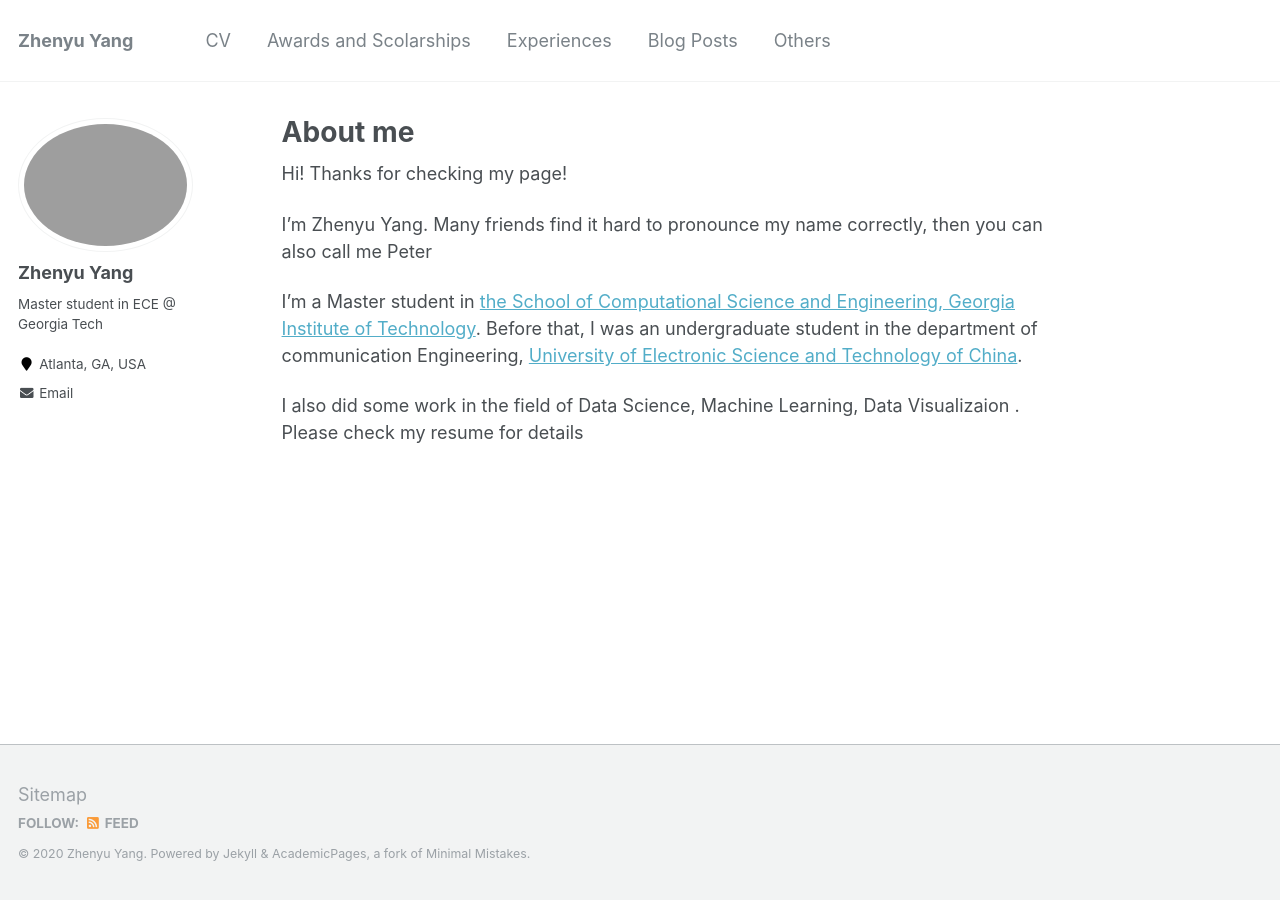
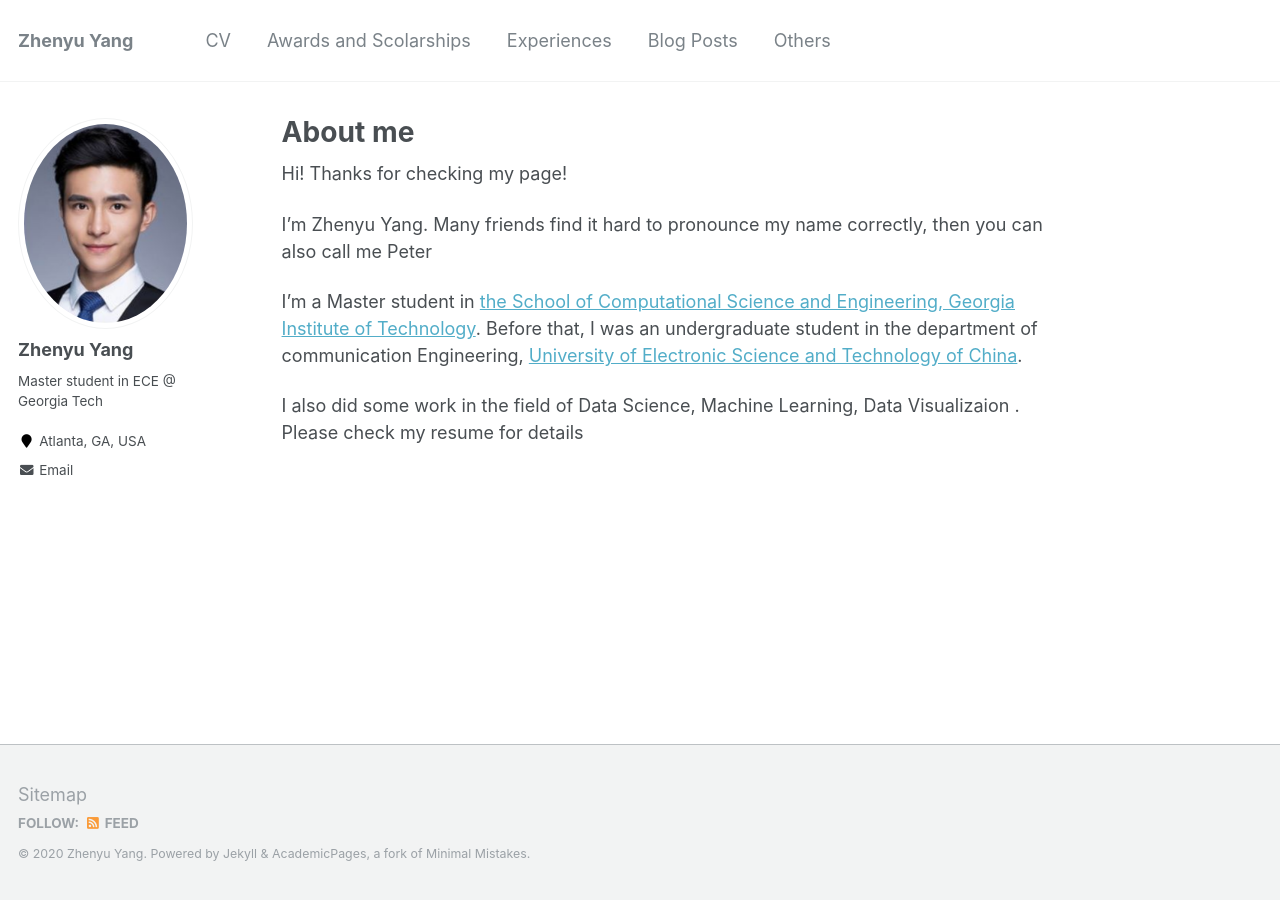
Before and after one commit to azpeteryang/azpeteryang.github.io, a Jekyll site: the page built from _pages/about.md, in a window 1280 px wide. Built offline with Jekyll 4.4.1, drawn with Linux system fonts in a browser that asks for light colours.

Commit message:
Update _config.yml

```diff
--- a/_config.yml
+++ b/_config.yml
@@ -81,7 +81,7 @@ analytics:
 # Site Author
 author:
   name             : "Zhenyu Yang"
-  avatar           : "Pictures.jpeg"
+  avatar           : "picture.jpeg"
   bio              : "Master student in ECE @ Georgia Tech"
   location         : "Atlanta, GA, USA"
   employer         :
```
